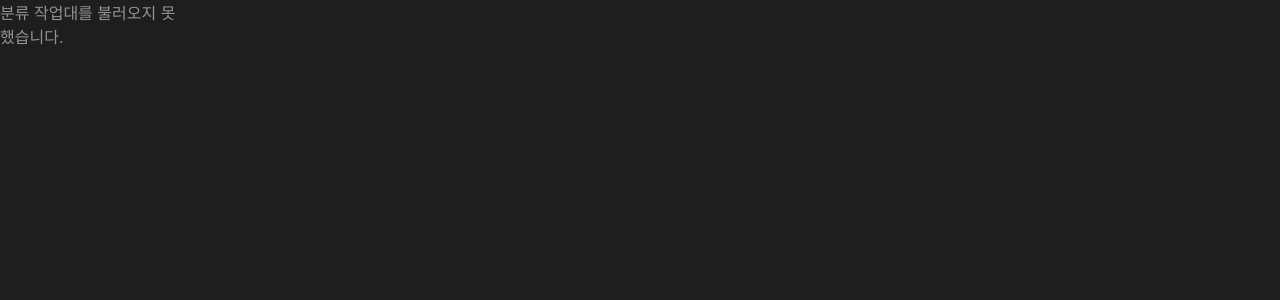
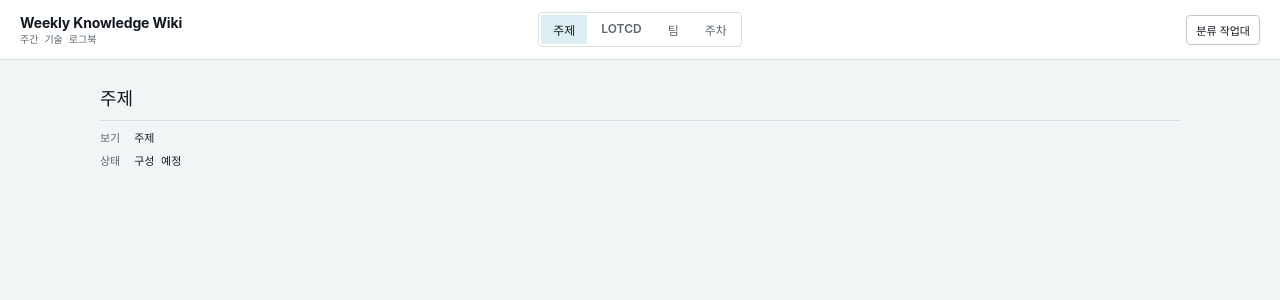
Before and after one commit to dorothy90/leader_weekly_summary, a React (Vite) app in the folder web/: page /wiki/topics in a window 1280 px wide. Before the commit this address led to /classification. Shown: the top 300 px of the page. Built offline with nearby package versions, Linux system fonts and the light colour scheme; no server answers.

Commit message:
feat(web): add four-mode wiki shell

```diff
--- /dev/null
+++ b/web/src/components/WikiShell.tsx
@@ -0,0 +1,30 @@
+import { Link, NavLink, Outlet } from 'react-router-dom'
+
+const wikiModes = [
+  { label: '주제', to: '/wiki/topics' },
+  { label: 'LOTCD', to: '/wiki/lotcd' },
+  { label: '팀', to: '/wiki/teams' },
+  { label: '주차', to: '/wiki/weeks' },
+]
+
+export function WikiShell() {
+  return (
+    <div className="wiki-shell">
+      <header className="wiki-shell__header">
+        <Link to="/wiki/topics" className="wiki-shell__brand">
+          <strong>Weekly Knowledge Wiki</strong>
+          <span>주간 기술 로그북</span>
+        </Link>
+        <nav className="wiki-shell__modes" aria-label="Wiki 탐색 모드">
+          {wikiModes.map((mode) => (
+            <NavLink key={mode.to} to={mode.to}>{mode.label}</NavLink>
+          ))}
+        </nav>
+        <Link className="wiki-shell__classification-link" to="/classification">분류 작업대</Link>
+      </header>
+      <main className="wiki-shell__content">
+        <Outlet />
+      </main>
+    </div>
+  )
+}
--- a/web/src/main.tsx
+++ b/web/src/main.tsx
@@ -1,10 +1,27 @@
-import { StrictMode } from 'react'
+import { lazy, StrictMode, Suspense } from 'react'
 import { createRoot } from 'react-dom/client'
 import { BrowserRouter, Navigate, Route, Routes } from 'react-router-dom'
 
-import { ClassificationWorkbenchPage } from './pages/ClassificationWorkbenchPage'
 import './styles/tokens.css'
 import './styles/classification.css'
+import './styles/wiki.css'
+
+const ClassificationWorkbenchPage = lazy(() => import('./pages/ClassificationWorkbenchPage')
+  .then((module) => ({ default: module.ClassificationWorkbenchPage })))
+const WikiShell = lazy(() => import('./components/WikiShell')
+  .then((module) => ({ default: module.WikiShell })))
+
+function WikiPlaceholder({ mode }: { mode: string }) {
+  return (
+    <section className="wiki-placeholder" aria-labelledby="wiki-placeholder-title">
+      <h1 id="wiki-placeholder-title">{mode}</h1>
+      <dl>
+        <dt>보기</dt><dd>{mode}</dd>
+        <dt>상태</dt><dd>구성 예정</dd>
+      </dl>
+    </section>
+  )
+}
 
 const root = document.getElementById('root')
 
@@ -15,10 +32,20 @@ if (!root) {
 createRoot(root).render(
   <StrictMode>
     <BrowserRouter>
-      <Routes>
-        <Route path="/classification" element={<ClassificationWorkbenchPage />} />
-        <Route path="*" element={<Navigate to="/classification" replace />} />
-      </Routes>
+      <Suspense fallback={<div role="status">화면을 불러오는 중입니다.</div>}>
+        <Routes>
+          <Route path="/classification" element={<ClassificationWorkbenchPage />} />
+          <Route path="/wiki" element={<WikiShell />}>
+            <Route index element={<Navigate to="topics" replace />} />
+            <Route path="topics/*" element={<WikiPlaceholder mode="주제" />} />
+            <Route path="lotcd/*" element={<WikiPlaceholder mode="LOTCD" />} />
+            <Route path="teams/*" element={<WikiPlaceholder mode="팀" />} />
+            <Route path="weeks/*" element={<WikiPlaceholder mode="주차" />} />
+            <Route path="reviews/*" element={<WikiPlaceholder mode="분류 검토" />} />
+          </Route>
+          <Route path="*" element={<Navigate to="/classification" replace />} />
+        </Routes>
+      </Suspense>
     </BrowserRouter>
   </StrictMode>,
 )
--- /dev/null
+++ b/web/src/styles/wiki.css
@@ -0,0 +1,127 @@
+.wiki-shell {
+  min-height: 100vh;
+  color: var(--carbon-950);
+  background: var(--canvas);
+}
+
+.wiki-shell__header {
+  display: grid;
+  grid-template-columns: minmax(190px, 1fr) auto minmax(190px, 1fr);
+  align-items: center;
+  gap: 24px;
+  border-bottom: 1px solid var(--line);
+  padding: 12px 20px;
+  background: var(--panel);
+}
+
+.wiki-shell__header a {
+  color: inherit;
+  text-decoration: none;
+}
+
+.wiki-shell__brand {
+  display: grid;
+  gap: 2px;
+  width: max-content;
+}
+
+.wiki-shell__brand strong {
+  font-size: 14px;
+  letter-spacing: -0.01em;
+}
+
+.wiki-shell__brand span {
+  color: var(--carbon-600);
+  font: 10px/1.3 var(--mono);
+}
+
+.wiki-shell__modes {
+  display: flex;
+  flex-wrap: wrap;
+  gap: 2px;
+  border: 1px solid var(--line);
+  border-radius: 4px;
+  padding: 2px;
+}
+
+.wiki-shell__modes a {
+  border-radius: 2px;
+  padding: 6px 12px;
+  color: var(--carbon-600);
+  font-size: 12px;
+  font-weight: 600;
+}
+
+.wiki-shell__modes a[aria-current='page'] {
+  color: var(--carbon-950);
+  background: var(--dram-soft);
+}
+
+.wiki-shell__classification-link {
+  justify-self: end;
+  border: 1px solid var(--line-strong);
+  border-radius: 4px;
+  padding: 6px 9px;
+  font-size: 11px;
+}
+
+.wiki-shell__content {
+  min-width: 0;
+}
+
+.wiki-placeholder {
+  display: grid;
+  gap: 10px;
+  max-width: 1120px;
+  margin: 0 auto;
+  padding: 24px 20px;
+}
+
+.wiki-placeholder h1 {
+  margin: 0;
+  font-size: 18px;
+}
+
+.wiki-placeholder dl {
+  display: grid;
+  grid-template-columns: max-content 1fr;
+  gap: 6px 14px;
+  margin: 0;
+  border-top: 1px solid var(--line);
+  padding-top: 10px;
+  font: 11px/1.5 var(--mono);
+}
+
+.wiki-placeholder dt {
+  color: var(--carbon-600);
+}
+
+.wiki-placeholder dd {
+  margin: 0;
+}
+
+@media (max-width: 900px) {
+  .wiki-shell__header {
+    grid-template-columns: minmax(0, 1fr);
+    gap: 10px;
+  }
+
+  .wiki-shell__modes {
+    width: fit-content;
+  }
+
+  .wiki-shell__classification-link {
+    justify-self: start;
+  }
+}
+
+@media (prefers-reduced-motion: reduce) {
+  .wiki-shell *,
+  .wiki-shell *::before,
+  .wiki-shell *::after {
+    scroll-behavior: auto !important;
+    transition-duration: 0.01ms !important;
+    animation-duration: 0.01ms !important;
+    animation-iteration-count: 1 !important;
+  }
+}
```
Also changed, not shown: 1 other file (tests, documents, lock files or other folders).
